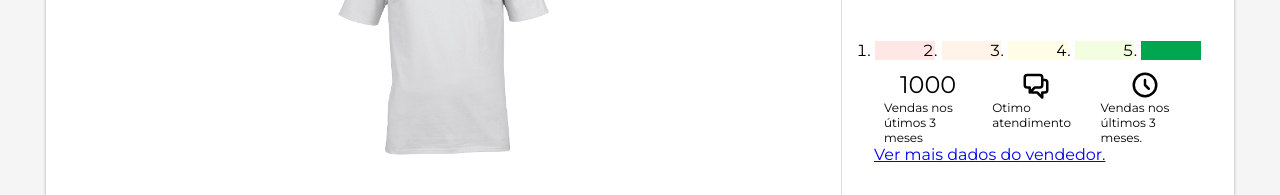
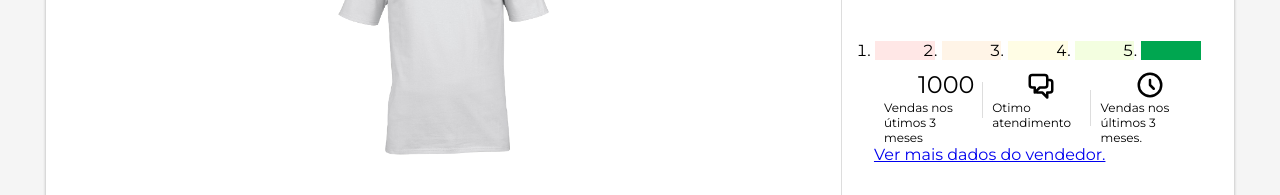
Before and after one commit to Wander27Rodrigues/Clone-Mercado-Livre-ReactJS, a React (Create React App) app: page / in a window 1280 px wide. Shown: the part 198-393 px from the top of the page. Built offline with nearby package versions, Linux system fonts and the light colour scheme.

Commit message:
Update styles.ts

```diff
--- a/src/components/SellerInfo/styles.ts
+++ b/src/components/SellerInfo/styles.ts
@@ -69,20 +69,28 @@ export const ReputationRow = styled.div`
         > strong {
             font-size: 24px;
             font-weight: normal;
-            height:30px;
+            height: 30px;
+            width: 20px;
         }
         > span {
             font-size: 12px;
+            text-aling: center;
         }
-    }
 
-    position: relative;
+        position: relative;
 
     & + div {
         &::before {
-
+            content:'';
+            position: absolute;
+            left: 0;
+            top: 50%;
+            transform: translateY(-50%);
+            height: 36px;
+            border-left: 1px solid var(--color-border);
         }
     }
+}
 `;
 
 export const ReputationThermomete = styled.ol`
```
